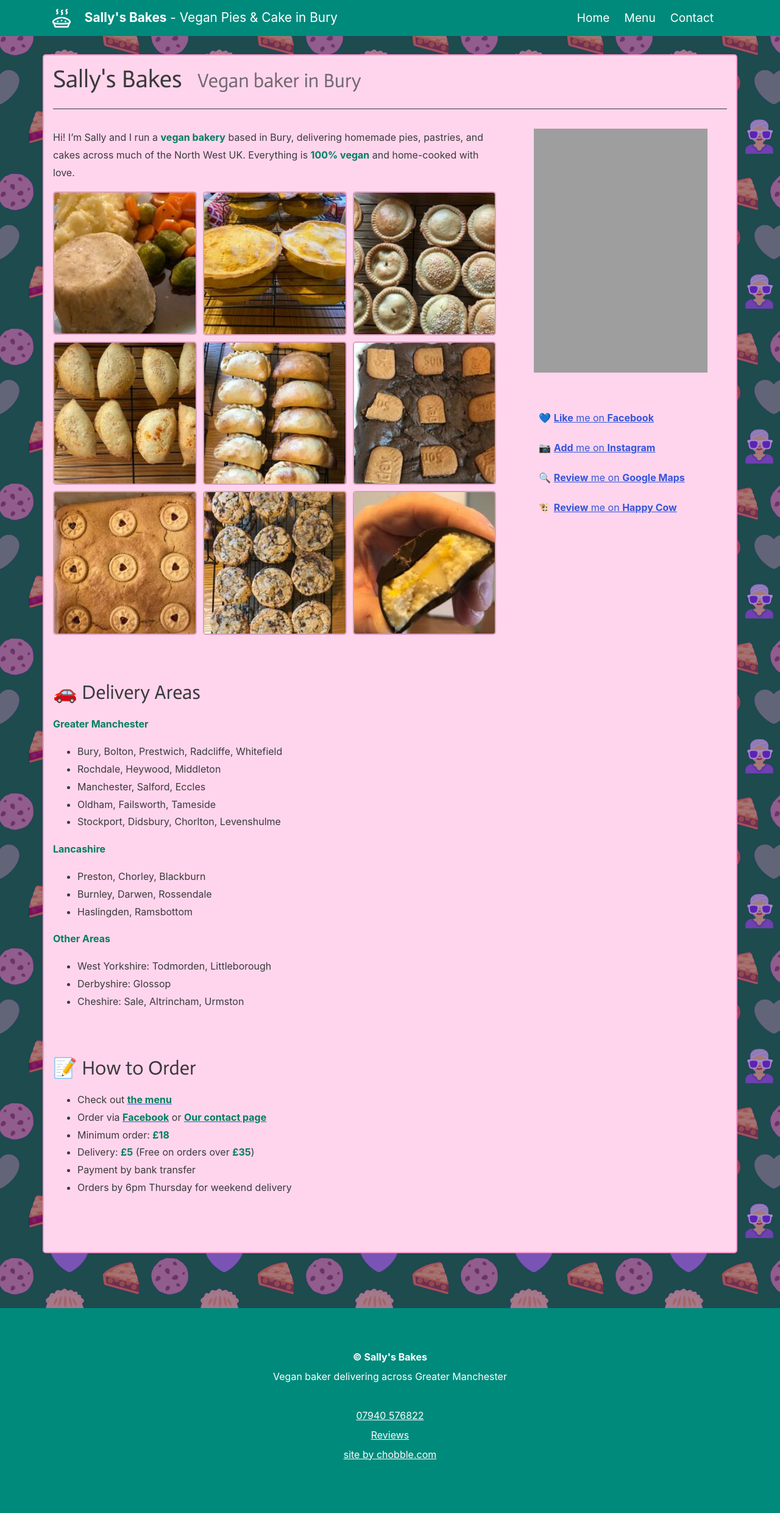
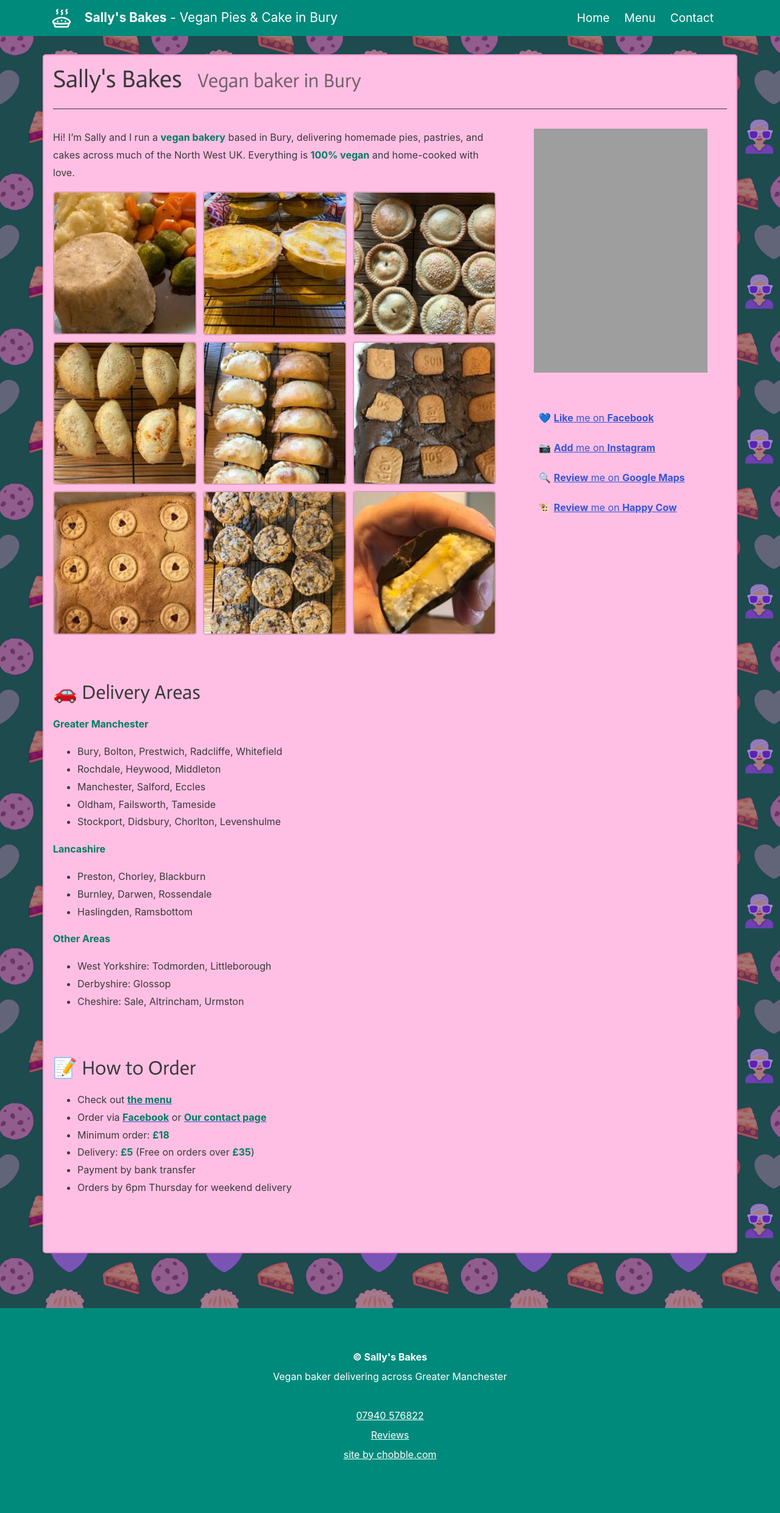
Before and after one commit to chobbledotcom/sallys-bakes, a Jekyll site: the page built from pages/home.md, in a window 1280 px wide. Shown: the whole page at 61% size. Built offline with Jekyll 4.4.1, drawn with Linux system fonts in a browser that asks for light colours; grey boxes are pictures that could not be loaded.

Commit message:
Pinker background

```diff
--- a/_sass/_main.scss
+++ b/_sass/_main.scss
@@ -74,7 +74,7 @@ footer {
 }
 
 main .container {
-  background: #ffd5ed;
+  background: #ffbfe4;
   border: 2px solid #f497cc;
   border-radius: 5px;
 }
```
